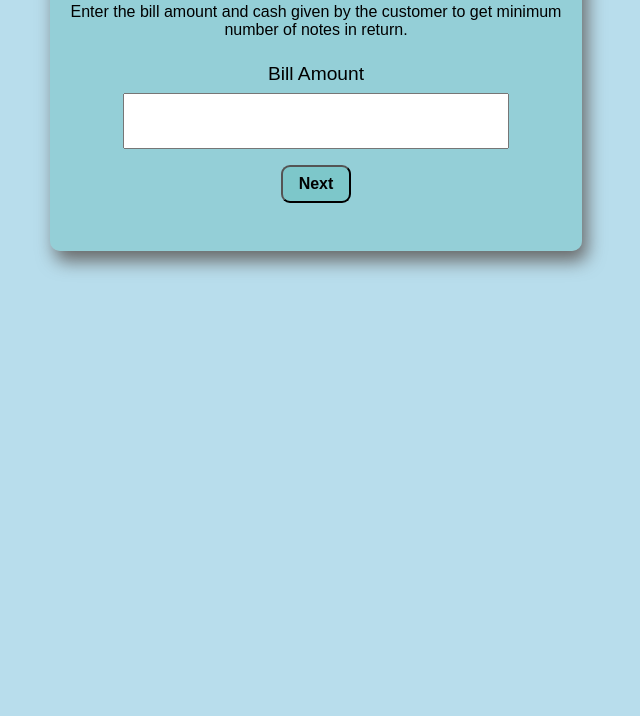
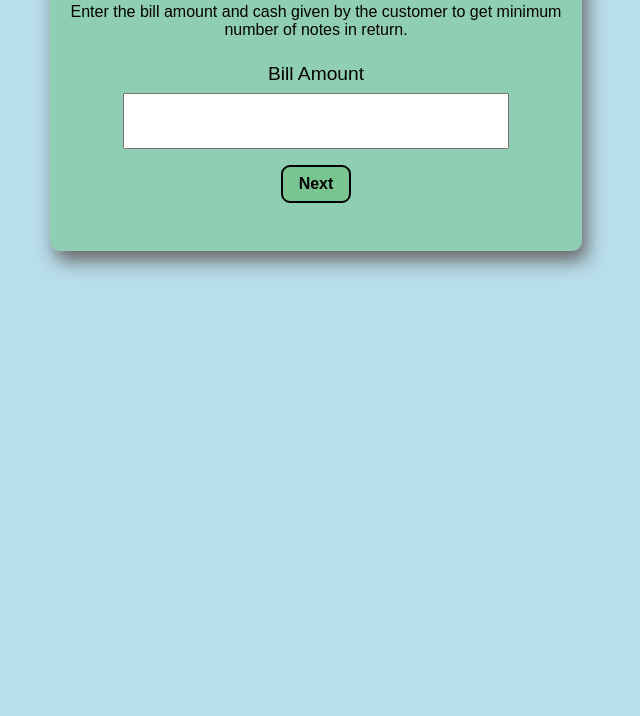
Before and after one commit to Muzammil-khan710/Cash-regiester-app, a plain HTML site: page index.html in a window 1280 px wide. Shown: the part 84-800 px from the top of the page, without its empty margins (324-964 px from the left). Drawn offline with Linux system fonts and the light colour scheme.

Commit message:
added border for button and color

```diff
--- a/styles.css
+++ b/styles.css
@@ -1,6 +1,6 @@
 
 :root{
-    --primary-color: #58b8b362;
+    --primary-color: #53b65b65;
     --secondary-color: #2f9dc957;
 }
 
@@ -48,7 +48,7 @@ input {
 button{
     display: block;
     border-radius: 9px;
-
+    border: 2px solid ;
     padding: 0.5rem 1rem;
     font-size: 1rem;
     font-weight: bold;
```
